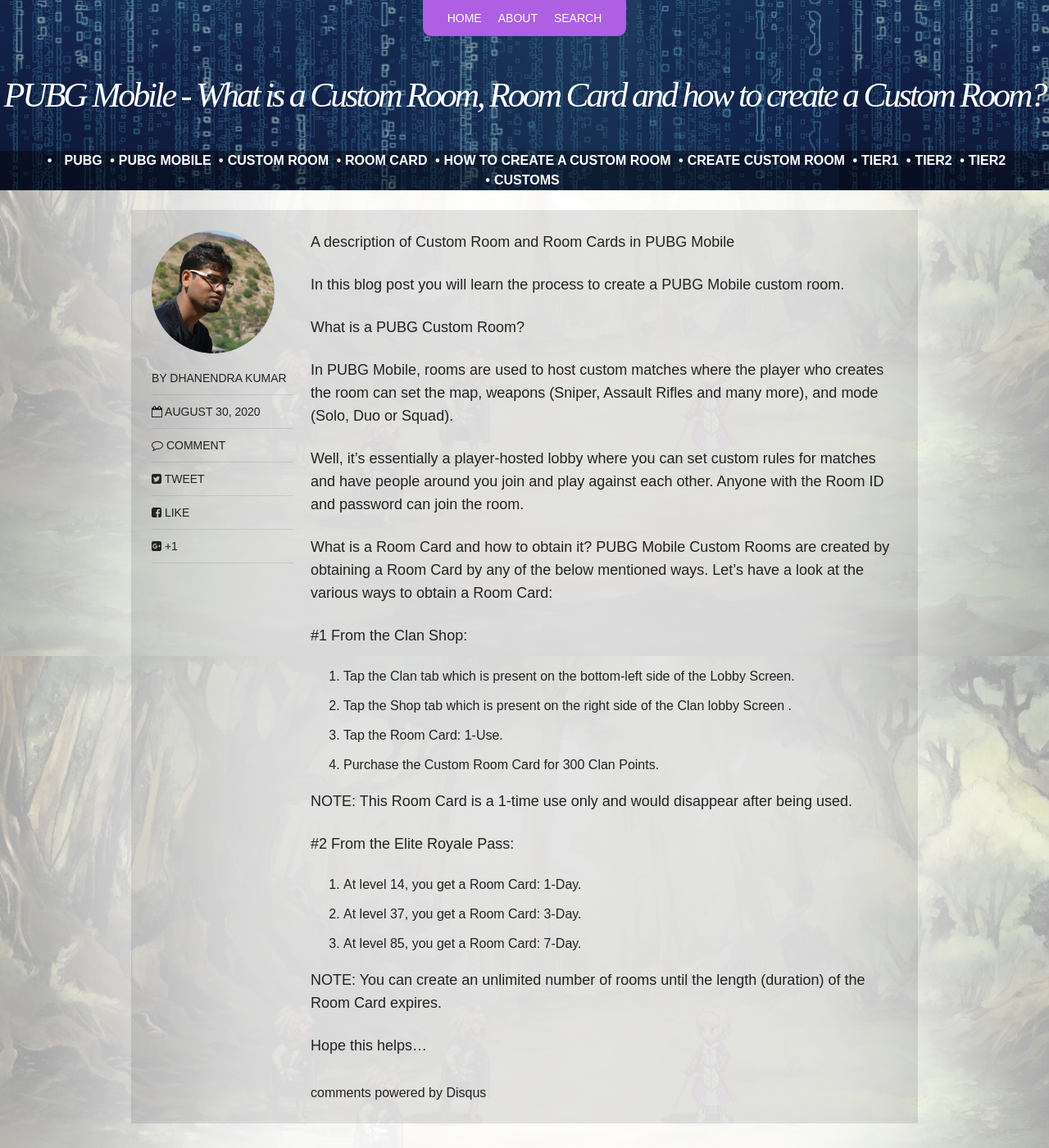
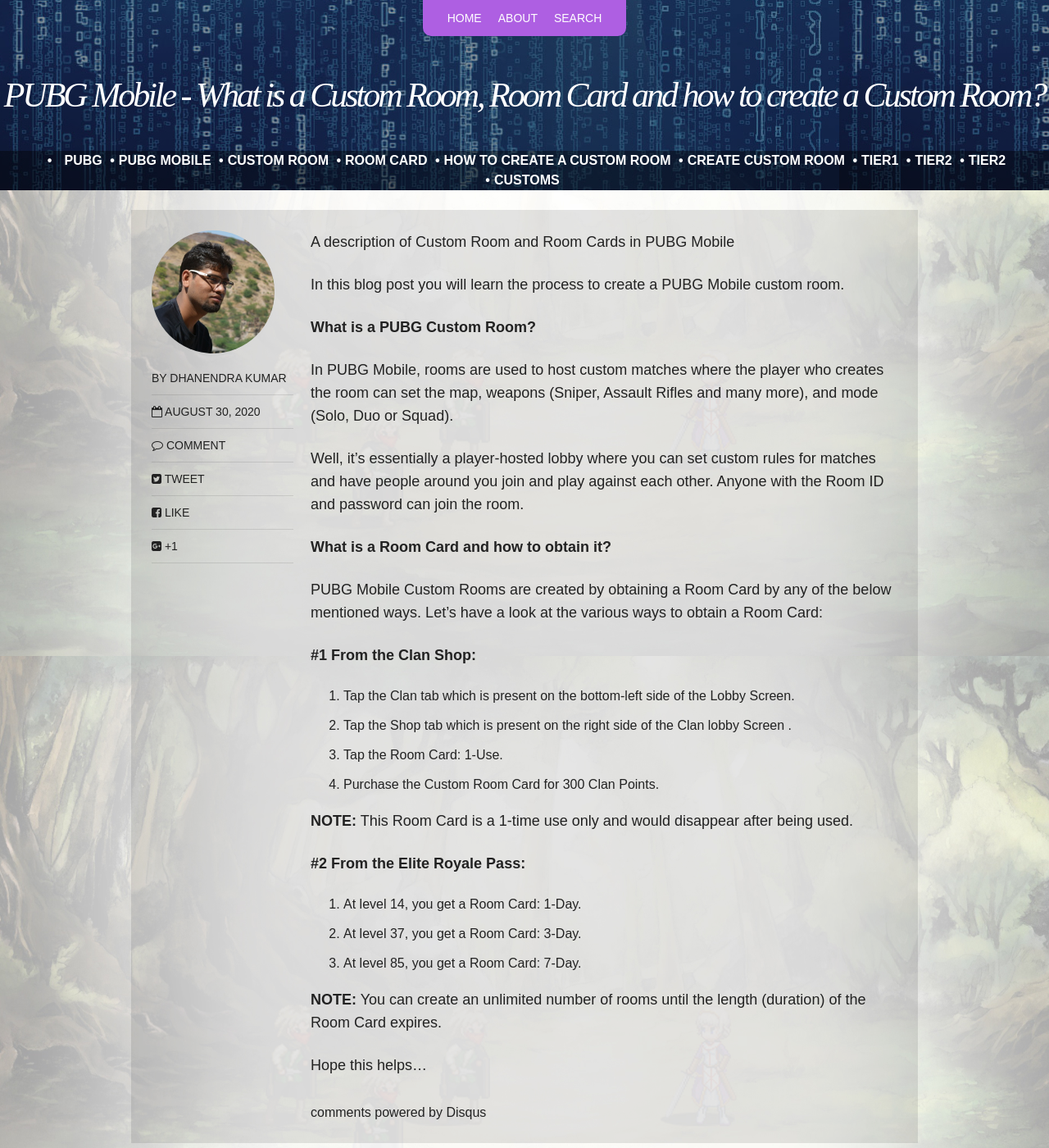
Before and after one commit to dhanendra-kumar/logicaldk.github.io, a Jekyll site: the page built from _posts/blogs/pubg/2020-08-30-What_is_a_Custom_Room_and_Room_Card_and_how_to_create_a_Custom_Room.md, in a window 1280 px wide and 1400 px high. Shown: the whole window at 82% size. Built offline with Jekyll 4.4.1, drawn with Linux system fonts in a browser that asks for light colours; nearby versions of some CDN libraries; comment, search, counter and statistics services are not loaded; part of the change alters nothing that is shown.

```diff
--- a/_posts/blogs/pubg/2020-08-30-What_is_a_Custom_Room_and_Room_Card_and_how_to_create_a_Custom_Room.md
+++ b/_posts/blogs/pubg/2020-08-30-What_is_a_Custom_Room_and_Room_Card_and_how_to_create_a_Custom_Room.md
@@ -16,30 +16,31 @@ A description of Custom Room and Room Cards in PUBG Mobile
 
 In this blog post you will learn the process to create a PUBG Mobile custom room.
 
-What is a PUBG Custom Room?
+**What is a PUBG Custom Room?**
 
 In PUBG Mobile, rooms are used to host custom matches where the player who creates the room can set the map, weapons (Sniper, Assault Rifles and many more), and mode (Solo, Duo or Squad).
 
 Well, it’s essentially a player-hosted lobby where you can set custom rules for matches and have people around you join and play against each other. Anyone with the Room ID and password can join the room.
 
-What is a Room Card and how to obtain it?
+**What is a Room Card and how to obtain it?**
+
 PUBG Mobile Custom Rooms are created by obtaining a Room Card by any of the below mentioned ways. Let's have a look at the various ways to obtain a Room Card:
 
-#1 From the Clan Shop:
+**#1 From the Clan Shop:**
 
 1. Tap the Clan tab which is present on the bottom-left side of the Lobby Screen.
 2. Tap the Shop tab which is present on the right side of the Clan lobby Screen .
 3. Tap the Room Card: 1-Use.
 4. Purchase the Custom Room Card for 300 Clan Points.
 
-NOTE: This Room Card is a 1-time use only and would disappear after being used.
+**NOTE:** This Room Card is a 1-time use only and would disappear after being used.
 
-#2 From the Elite Royale Pass:
+**#2 From the Elite Royale Pass:**
 
 1. At level 14, you get a Room Card: 1-Day.
 2. At level 37, you get a Room Card: 3-Day.
 3. At level 85, you get a Room Card: 7-Day.
 
-NOTE: You can create an unlimited number of rooms until the length (duration) of the Room Card expires.
+**NOTE:** You can create an unlimited number of rooms until the length (duration) of the Room Card expires.
 
 Hope this helps...
```
